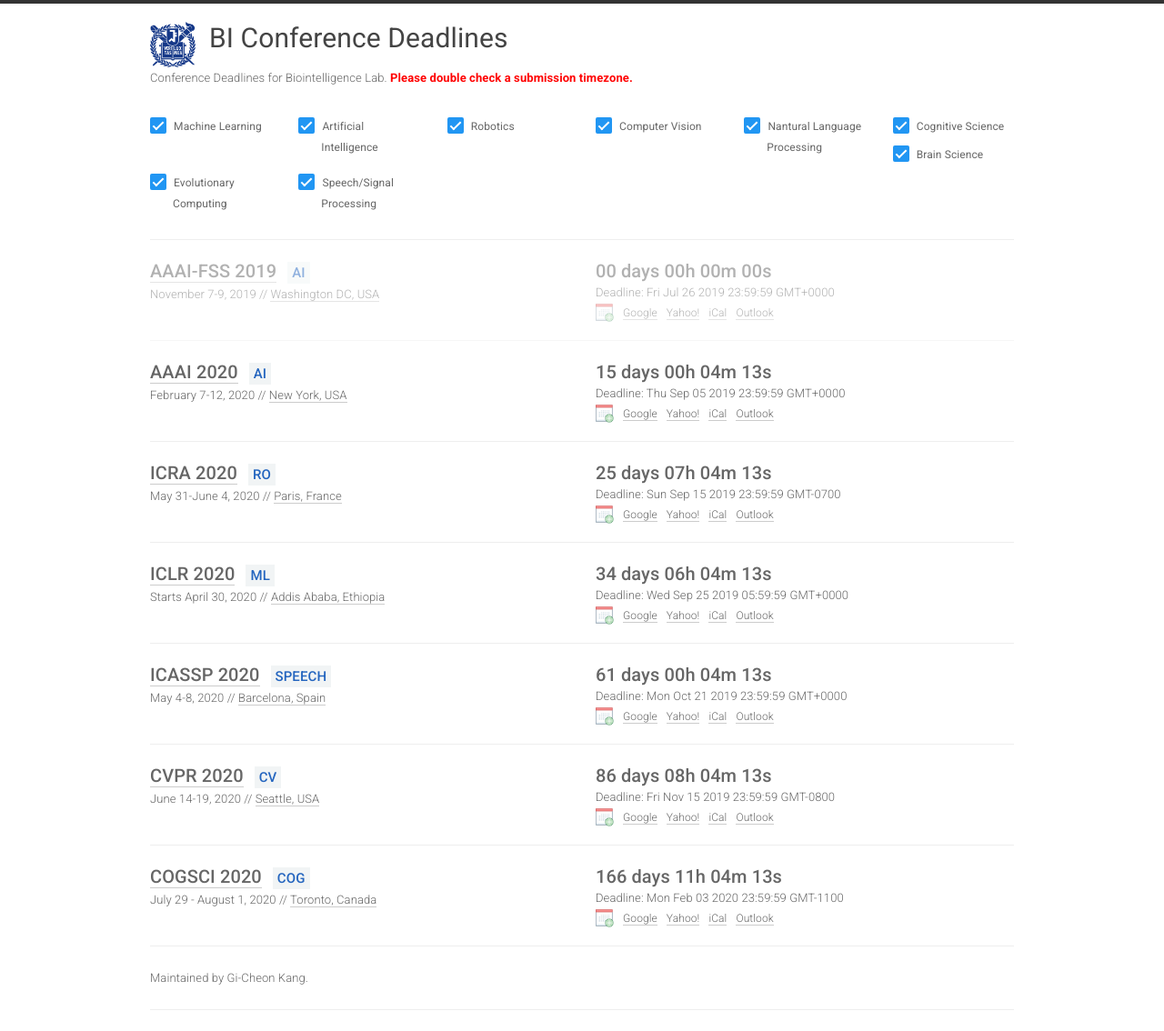
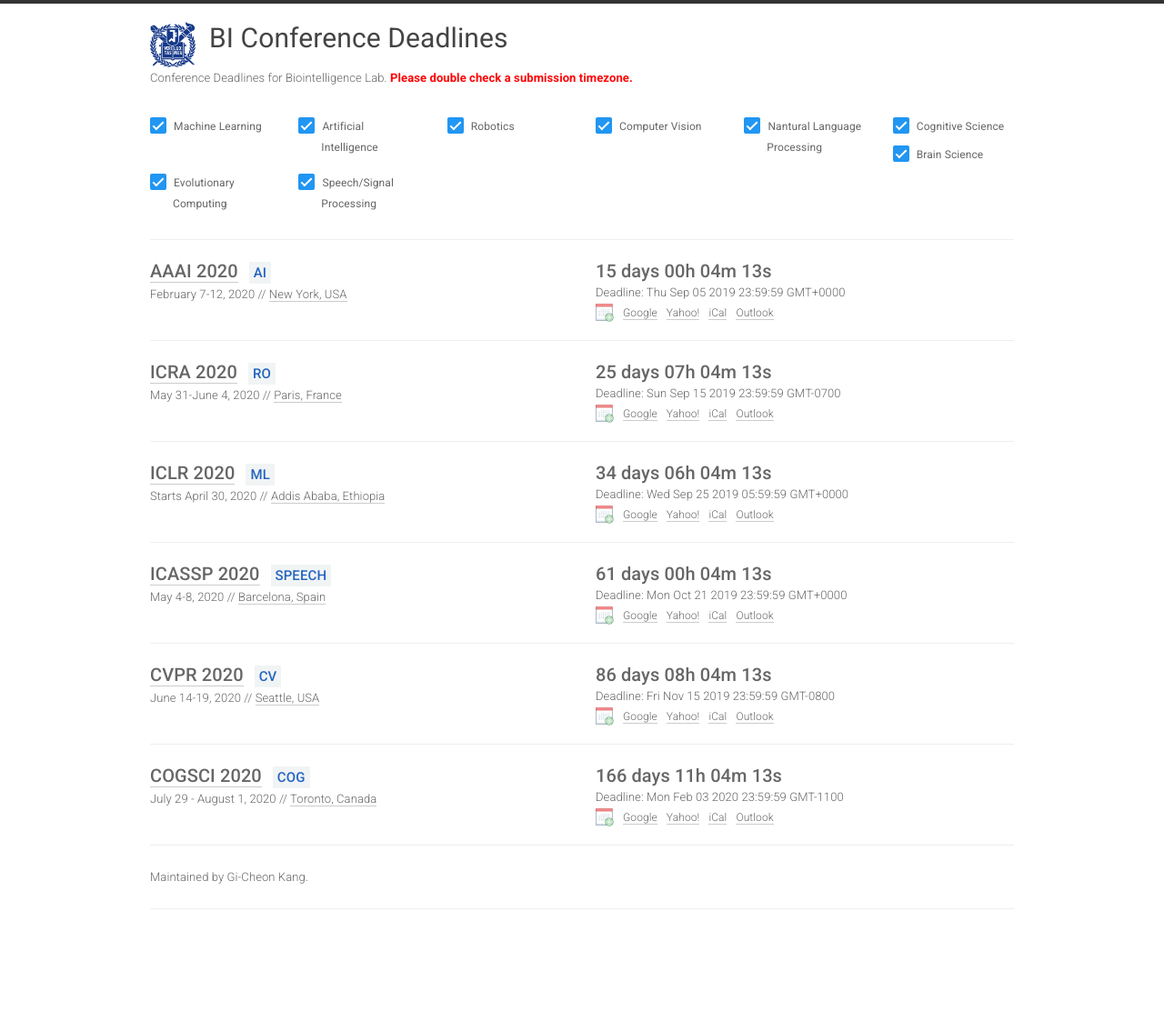
Before and after one commit to biconf/biconf.github.io, a Jekyll site: the page built from index.html, in a window 1280 px wide. Shown: the whole page at 91% size. Built offline with Jekyll 4.4.1, drawn with Linux system fonts in a browser that asks for light colours; nearby versions of some CDN libraries; after the commit the page ends 1023 px from its top, so only the background shows below that.

Commit message:
Update conferences.yml

```diff
--- a/_data/conferences.yml
+++ b/_data/conferences.yml
@@ -1,13 +1,3 @@
-
-- name: AAAI-FSS
-  year: 2019
-  id: aaai-fss19
-  link: https://aaai.org/Symposia/Fall/fss19.php
-  deadline: "2019-07-26 23:59:59"
-  timezone: TBA
-  date: November 7-9, 2019
-  place: Washington DC, USA
-  sub: AI
 
 - name: AAAI
   year: 2020
@@ -78,16 +68,6 @@
 #  date: June 2-7, 2019
 #  place: Minneapolis, USA
 #  sub: NLP
-
-#- name: HCOMP
-#  year: 2019
-#  id: hcomp19
-#  link: https://www.humancomputation.com
-#  deadline: "2019-06-05 16:59:59"
-#  timezone: EST
-#  date: October 29-30, 2019
-#  place: Skamania Lodge, USA
-#  sub: AI
 
 #- name: AGI
 #  year: 2019
@@ -298,3 +278,13 @@
 #  date: October 30 - November 1, 2019
 #  place: Osaka, Japan
 #  sub: RO
+
+#- name: AAAI-FSS
+#  year: 2019
+#  id: aaai-fss19
+#  link: https://aaai.org/Symposia/Fall/fss19.php
+#  deadline: "2019-07-26 23:59:59"
+#  timezone: TBA
+#  date: November 7-9, 2019
+#  place: Washington DC, USA
+#  sub: AI
```
